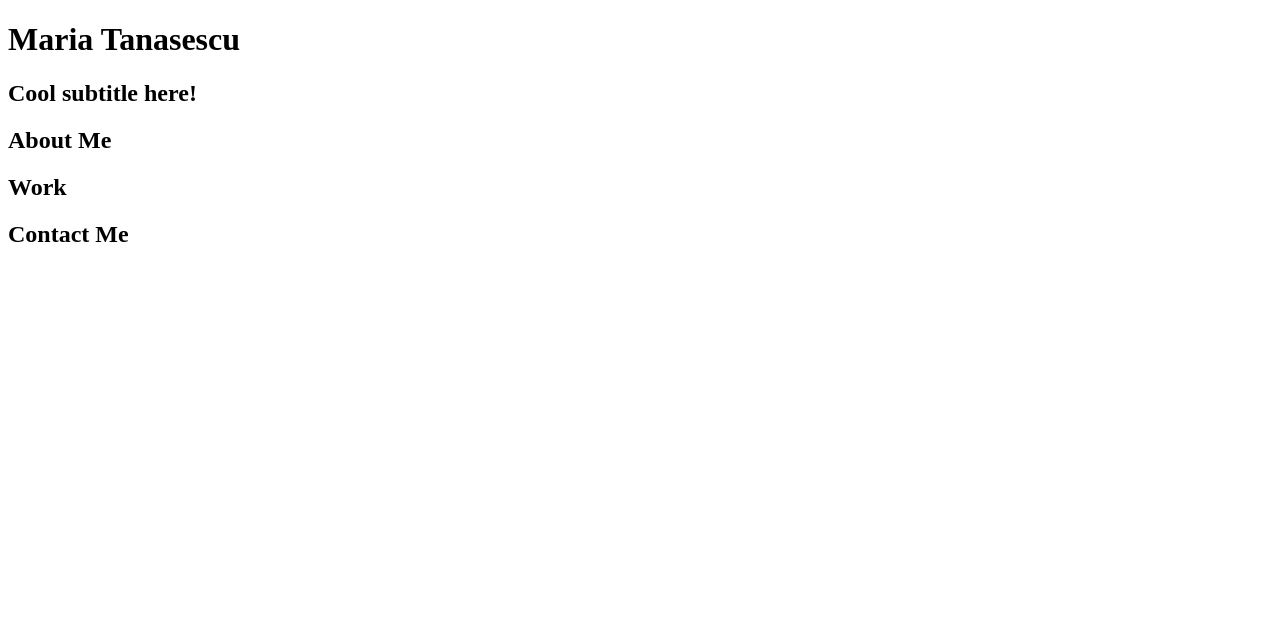
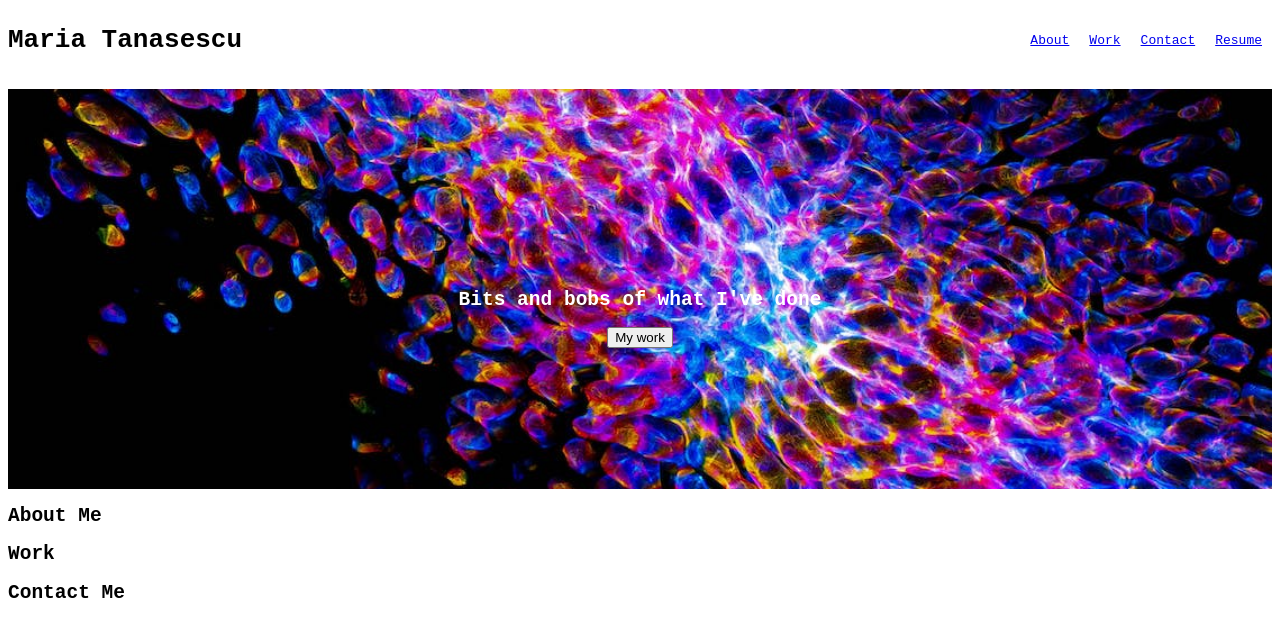
Before and after one commit to mariatanasescu/challenge-2, a plain HTML site: page index.html in a window 1280 px wide. Drawn offline with Linux system fonts and the light colour scheme.

Commit message:
created the nav bar and hero banner

```diff
--- a/index.html
+++ b/index.html
@@ -14,14 +14,18 @@
   <header>
     <h1>Maria Tanasescu</h1>
     <nav class="nav-grid">
-
+      <a class="about" href="#about">About</a>
+      <a class="work" href="#work">Work</a>
+      <a class="contact" href="#contact">Contact</a>
+      <a class="resume" href="#resume">Resume</a>
     </nav>
   </header>
 
   <!-- hero banner -->
   <section class="hero-banner">
-    <div>
-      <h2>Cool subtitle here!</h2>
+    <div class="hero-text">
+      <h2>Bits and bobs of what I've done</h2>
+      <button>My work</button>
     </div>
   </section>
 
--- a/style/style.css
+++ b/style/style.css
@@ -1,45 +1,35 @@
-<!DOCTYPE html>
-<html lang="en-gb">
+body, html {
+  height: 100%;
+  font-family: monospace;
+}
 
-<head>
-  <meta charset="UTF-8">
-  <meta name="viewport" content="width=device-width, initial-scale=1.0">
-  <meta http-equiv="X-UA-Compatible" content="ie=edge">
-  <title>Lernantino // Web Developer</title>
-  <link rel="stylesheet" href="./assets/css/style.css" />
-</head>
+header {
+  display: flex;
+  justify-content: space-between;
+}
 
-<body>
-  <!-- main logo / nav -->
-  <header>
-    <h1>Lernantino</h1>
-    <nav>
-    </nav>
-  </header>
+.nav-grid {
+  display: flex;
+  align-items: center;
+  justify-content: space-between;
+}
 
-  <!-- hero banner -->
-  <section class="hero-banner">
-    <div>
-      <h2>Cool subtitle here!</h2>
-    </div>
-  </section>
+nav > a {
+  padding: 5px 10px;
+}
 
-  <main class="page-wrapper">
-    <!-- about me -->
-    <section class="page-section" id="about">
-      <h2>About Me</h2>
-    </section>
+.hero-banner {
+  background-image: url("../images/hero-banner.jpeg");
+  background-repeat: no-repeat;
+  height: 50%;
+  background-position: center;
+  background-size: cover;
 
-    <!-- portfolio container -->
-    <section class="page-section" id="work">
-      <h2>Work</h2>
-    </section>
+}
 
-    <!-- contact -->
-    <section class="page-section contact" id="contact">
-      <h2>Contact Me</h2>
-    </section>
-  </main>
-</body>
-
-</html>
+.hero-text {
+  text-align: center;
+  color: white;
+  position:relative;
+  top: 50%
+}
```
Also changed, not shown: images/hero-banner.jpeg (added), 2 other files.
